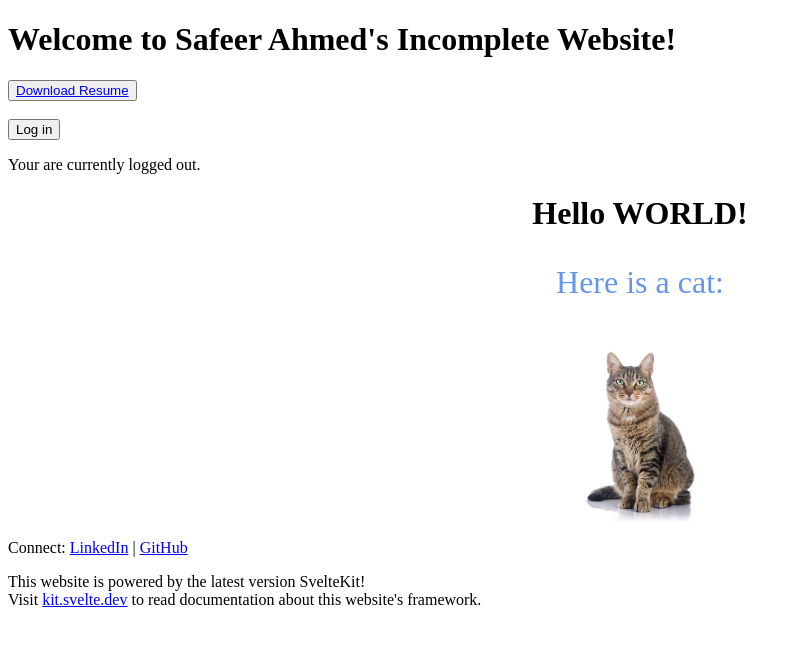
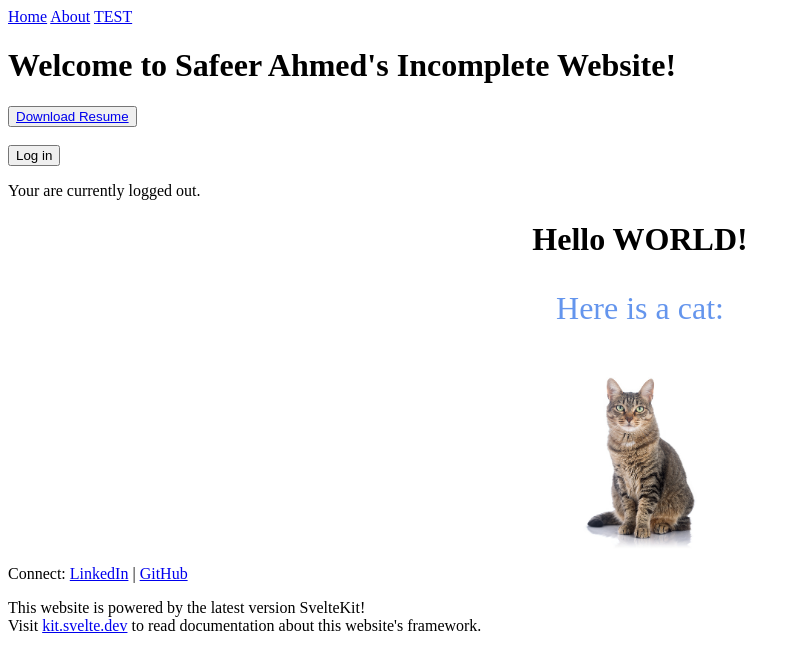
Before and after one commit to sahme73/personal-website, a SvelteKit app: page / in a window 1280 px wide. Shown: the top 672 px of the page, without its empty margins (0-800 px from the left). Built offline with nearby package versions, Linux system fonts and the light colour scheme.

Commit message:
Learned and implemented a simple example of routes and Svelte stores.

```diff
--- /dev/null
+++ b/src/routes/+layout.svelte
@@ -0,0 +1,11 @@
+<script>
+    export const prerender = true;
+</script>
+
+<nav>
+    <a href="/">Home</a>
+    <a href="/about">About</a>
+    <a href="/temp">TEST</a>
+</nav>
+
+<slot></slot>
--- a/src/routes/+page.svelte
+++ b/src/routes/+page.svelte
@@ -1,8 +1,11 @@
 <script>
+    export const prerender = false;
+
     import Component1 from './components/component1.svelte';
-    import Component2 from './components/component2.svelte';
+    import Component2 from './components/cat_image.svelte';
     import ResumeComponent from './components/resume_component.svelte';
     import FooterComponent from './components/footer_component.svelte';
+
     let name = 'Safeer Ahmed';
 </script>
 
--- /dev/null
+++ b/src/routes/about/+page.svelte
@@ -0,0 +1,5 @@
+<script>
+    export const prerender = true;
+</script>
+
+<h1>About</h1>
--- a/src/routes/components/component1.svelte
+++ b/src/routes/components/component1.svelte
@@ -1,17 +1,23 @@
 <script>
+	import { saved_status } from '../store.js';
 	let user = { loggedIn: false };
 	let status = '';
+
+	saved_status.subscribe(value => {
+		user.loggedIn = value;
+	});
+
 	function toggle() {
 		user.loggedIn = !user.loggedIn;
+		saved_status.set(user.loggedIn);
 	}
 
 	$: {
 		if (user.loggedIn)
 			status = 'logged in';
 		else
-		  status = 'logged out';
+		  	status = 'logged out';
 	}
-
 </script>
 
 {#if user.loggedIn}
--- /dev/null
+++ b/src/routes/store.js
@@ -0,0 +1,3 @@
+import { writable } from "svelte/store";
+
+export const saved_status = writable(false);
--- /dev/null
+++ b/src/routes/temp/+page.svelte
@@ -0,0 +1,5 @@
+<script>
+    export const prerender = true;
+</script>
+
+<h1>This should be prerendered!</h1>
```
Also changed, not shown: src/routes/components/cat_image.svelte (renamed from src/routes/components/component2.svelte).
